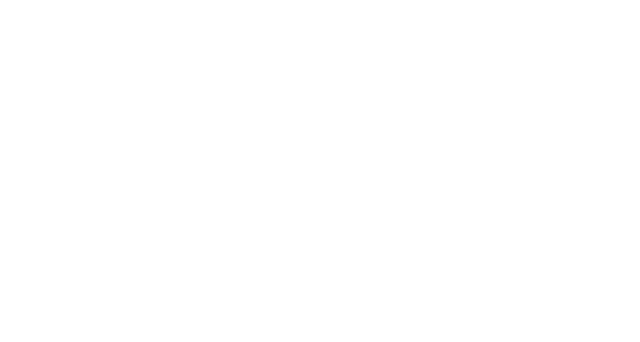
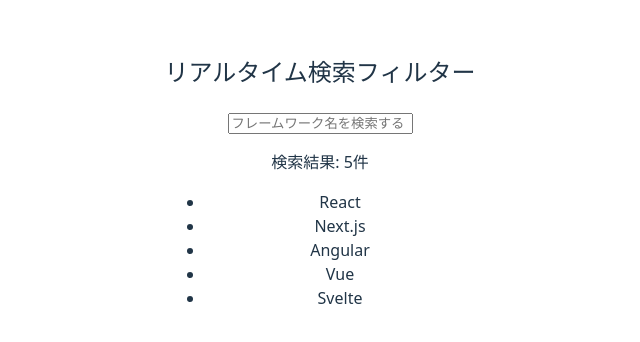
Before and after one commit to terahashi/react-next-study, a React (Vite) app: page /study/SearchFilterApp in a window 1280 px wide. Before the commit this address had no page. Shown: the part 220-562 px from the top of the page, without its empty margins (320-960 px from the left). Built offline with nearby package versions, Linux system fonts and the light colour scheme.

Commit message:
SearchFilterApp.jsxを追加 リアルタイム検索フィルターを作成してみよう。

```diff
--- a/src/App.jsx
+++ b/src/App.jsx
@@ -32,6 +32,7 @@
 import { FormApp } from './pages/study/FormApp';
 import { CardApp } from './pages/study/CardApp';
 import { AccordionApp } from './pages/study/AccordionApp';
+import { SearchFilterApp } from './pages/study/SearchFilterApp';
 
 function App() {
   const [count, setCount] = useState(0);
@@ -84,6 +85,7 @@
           <Route path='study/FormApp' element={<FormApp />} />
           <Route path='study/CardApp' element={<CardApp />} />
           <Route path='study/AccordionApp' element={<AccordionApp />} />
+          <Route path='study/SearchFilterApp' element={<SearchFilterApp />} />
           {/* ⬇︎これだとエラー。【❌pathはURLであってファイルの場所ではない！】*/}
           {/* <Route path='./pages/Count' element={<Count />} />*/}
         </Routes>
--- /dev/null
+++ b/src/components/study/SearchInput.jsx
@@ -0,0 +1,11 @@
+//SearchFilterApp.jsxから 検索入力欄 input を責務分離
+import React from 'react';
+
+export const SearchInput = ({ value, onChange }) => {
+  return (
+    <div>
+      {/* //検索入力欄 input */}
+      <input type='text' placeholder='フレームワーク名を検索する' value={value} onChange={onChange} />
+    </div>
+  );
+};
--- /dev/null
+++ b/src/components/study/SearchResult.jsx
@@ -0,0 +1,17 @@
+//SearchFilterApp.jsxから ⬇︎絞り込んだ結果一覧の表示 を責務分離
+import React from 'react';
+
+// 親から「絞り込んだ後の配列(items)」を受け取る
+export const SearchResult = ({ items }) => {
+  return (
+    <div style={{ marginTop: '16px' }}>
+      <p>検索結果: {items.length}件</p>
+
+      <ul>
+        {items.map((item) => (
+          <li key={item.id}>{item.name}</li>
+        ))}
+      </ul>
+    </div>
+  );
+};
--- /dev/null
+++ b/src/pages/study/SearchFilterApp.jsx
@@ -0,0 +1,62 @@
+//リアルタイム検索フィルターを作成してみよう。
+//検索入力欄（input）に文字を入れると、その文字が含まれるアイテムだけがリアルタイムで下に絞り込まれて表示されます。
+
+import React, { useState } from 'react';
+import { SearchInput } from '../../components/study/SearchInput';
+import { SearchResult } from '../../components/study/SearchResult';
+
+//元となるデータ配列（本来はAPIなどから届くデータ）
+const FRAMEWORKS = [
+  { id: 1, name: 'React' },
+  { id: 2, name: 'Next.js' },
+  { id: 3, name: 'Angular' },
+  { id: 4, name: 'Vue' },
+  { id: 5, name: 'Svelte' },
+];
+
+//SearchFilterAppコンポーネント
+export const SearchFilterApp = () => {
+  // ①検索欄に入力された文字を管理するstate
+  const [searchTerm, setSearchTerm] = useState('');
+
+  // ❌注意: 「元のデータから計算して作れるものは、Stateにしてはいけない」 、つまり「絞り込んだ結果」をStateにするとバグる（2重管理の罠）
+  // ✖︎だから下記は不要となる。
+  // ✖︎const [searchTerm, setSearchTerm] = useState(''); // State 1: 検索文字
+  // ✖︎const [filteredList, setFilteredList] = useState(FRAMEWORKS); // State 2: 絞り込み結果　(❌不要となる)
+
+  // ②元の配列を、入力された文字で絞り込んだ「新しい配列」を作るイベントハンドラー
+  const filteredFrameworks = FRAMEWORKS.filter((item) => {
+    return item.name.toLowerCase().includes(searchTerm.toLowerCase()); //大文字・小文字を区別せずに検索できるように、どちらも小文字（toLowerCase）に揃えて判定する
+    //.includes()⇒ 「現在の値searchTerm」に文字列(reactの中のrなど)が含まれているかをチェック　⇒ 含まれている場合trueを「filteredFrameworks」に返す(入れる)。
+  });
+
+  //return
+  return (
+    <div>
+      <h2>リアルタイム検索フィルター</h2>
+
+      {/* ⬇︎責務分離済み */}
+      {/* 検索入力欄 input */}
+      {/* <input type='text' placeholder='フレームワーク名を検索する' value={searchTerm} onChange={(e) => setSearchTerm(e.target.value)} /> */}
+
+      {/* ⬇︎SearchInput子コンポーネント */}
+      {/* 検索入力欄 input */}
+      <SearchInput value={searchTerm} onChange={(e) => setSearchTerm(e.target.value)} />
+
+      {/* ⬇︎責務分離済み */}
+      {/* 絞り込んだ結果一覧の表示 */}
+      {/* <div style={{ marginTop: '20px' }}>
+        <p>検索結果: {filteredFrameworks.length}</p>
+        <ul>
+          {filteredFrameworks.map((item) => (
+            <li key={item.id}>{item.name}</li>
+          ))}
+        </ul>
+      </div> */}
+
+      {/* ⬇︎SearchResultList子コンポーネント */}
+      {/* 絞り込んだ結果一覧の表示 */}
+      <SearchResult items={filteredFrameworks} />
+    </div>
+  );
+};
--- a/src/pages/study/StudyHome.jsx
+++ b/src/pages/study/StudyHome.jsx
@@ -18,6 +18,8 @@
       <Link to={'study/CardApp'}>カードコンポーネント(カードの高さが自動でピタッと揃い、ボタンが一番下に綺麗に整列するコンポーネント)を作成してみよう</Link>
       <br></br>
       <Link to={'study/AccordionApp'}>アコーディオンを作成(「質問」をクリックすると、その下にある「回答」を表示するコンポーネント)を作成してみよう</Link>
+      <br></br>
+      <Link to={'study/SearchFilterApp'}>リアルタイム検索フィルターを作成してみよう</Link>
       <br></br>
       <Link to='study/Count'>countの勉強ページ</Link>
       <br></br>
```
